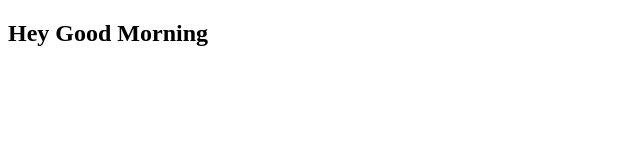
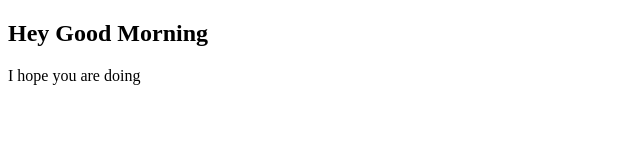
Before and after one commit to Muhammadfayisdev/datewithgit, a plain HTML site: page hello.html in a window 1280 px wide. Shown: the whole page, without its empty margins (0-640 px from the left). Drawn offline with Linux system fonts and the light colour scheme.

Commit message:
committed on feature branch

```diff
--- a/hello.html
+++ b/hello.html
@@ -7,5 +7,6 @@
 </head>
 <body>
     <h2>Hey Good Morning</h2>
+    <p>I hope you are doing</p>
 </body>
 </html>
```
